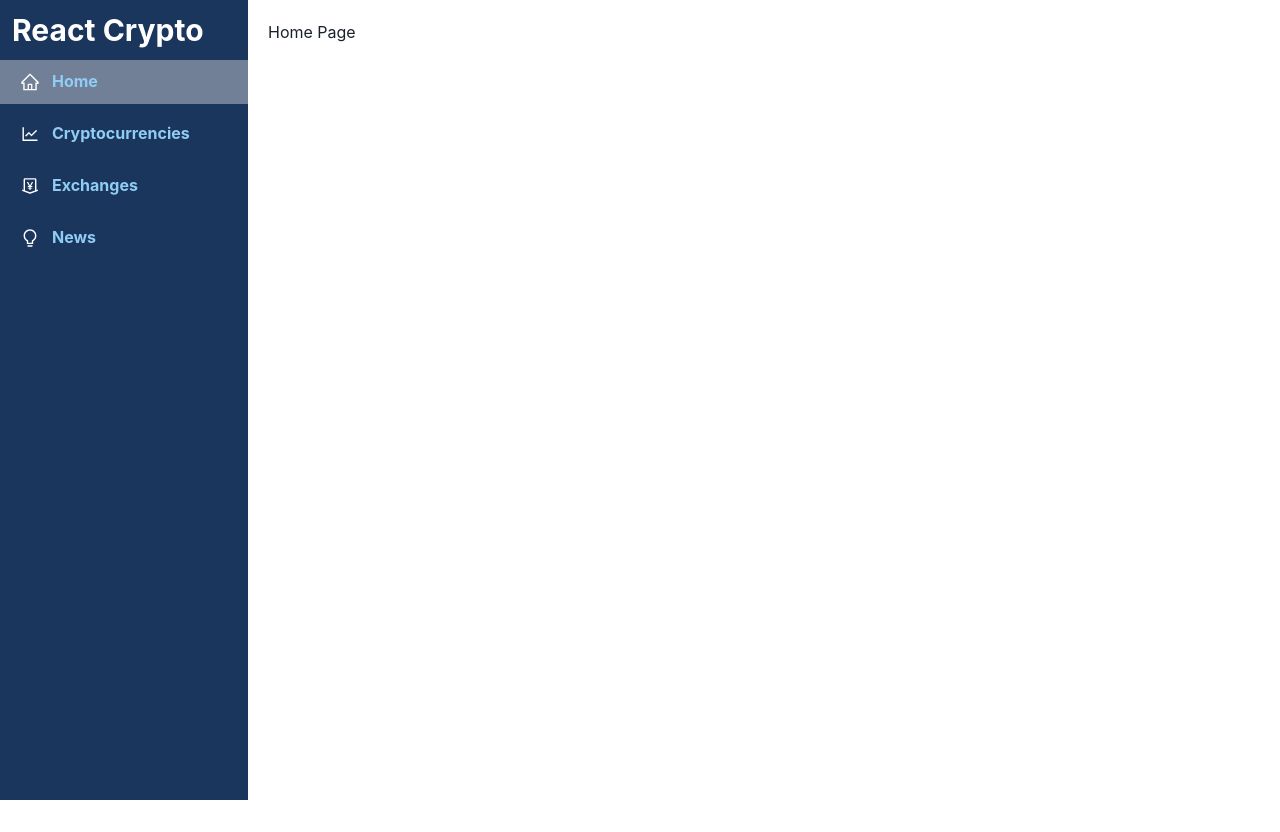
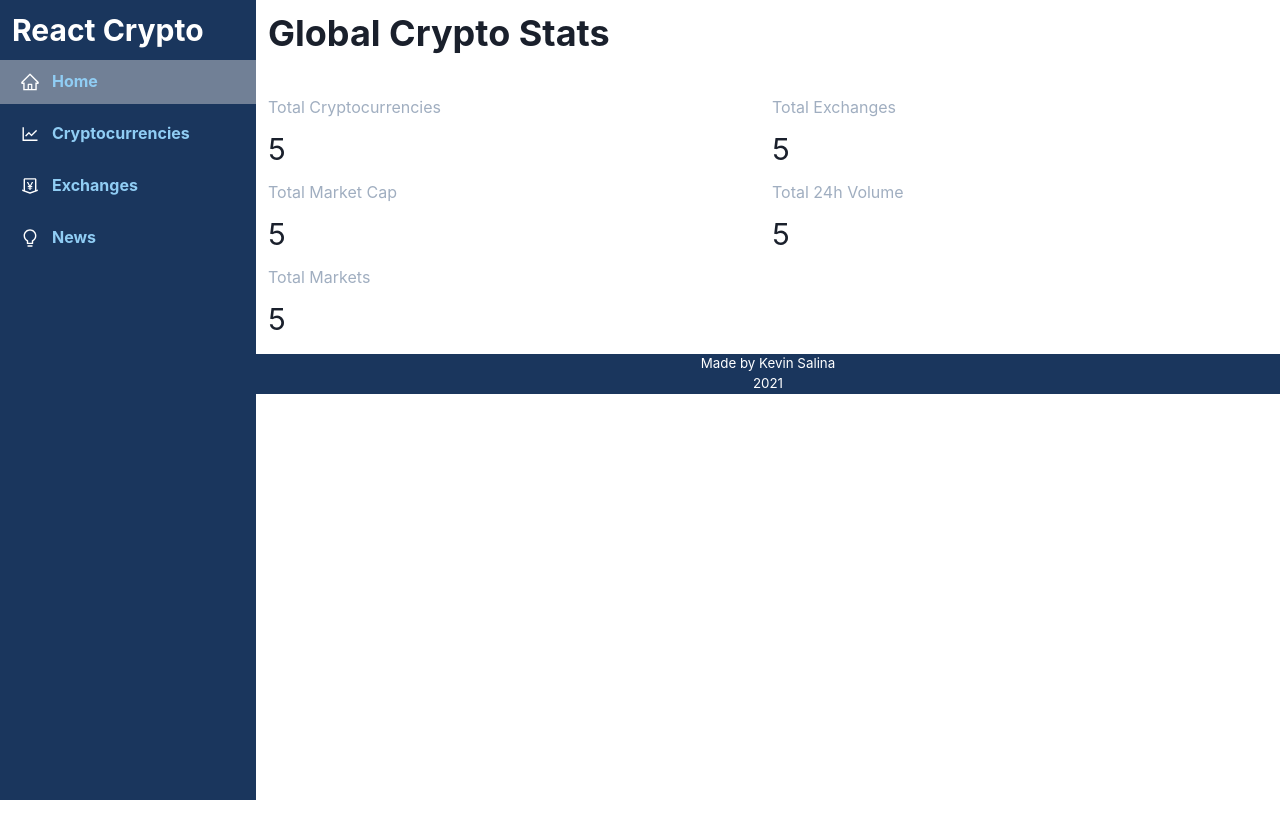
Before and after one commit to KevinSalina/react-crypto-dashboard, a Next.js app: page / in a window 1280 px wide. Built offline with nearby package versions, Linux system fonts and the light colour scheme.

Commit message:
Added redux toolkit and connectivity to coinranking api endpoints

```diff
--- /dev/null
+++ b/app/store.js
@@ -0,0 +1,8 @@
+import { configureStore } from '@reduxjs/toolkit'
+import { cryptoApi } from '../services/cryptoApi'
+
+export default configureStore({
+  reducer: {
+    [cryptoApi.reducerPath]: cryptoApi.reducer
+  }
+})
--- /dev/null
+++ b/components/Footer.js
@@ -0,0 +1,19 @@
+import React from 'react'
+import { Box, Text } from '@chakra-ui/react'
+
+const Footer = () => {
+  return (
+    <Box
+      d='flex'
+      w="full"
+      bg='blue.900'
+      color="white"
+      alignItems='center'
+      justifyContent='center'
+    >
+      <Text fontSize="smaller" align="center">Made by Kevin Salina <br /> 2021</Text>
+    </Box>
+  )
+}
+
+export default Footer
--- a/components/Layout.js
+++ b/components/Layout.js
@@ -2,18 +2,22 @@ import React from 'react'
 import Head from 'next/head'
 import { Box, Container } from "@chakra-ui/react"
 import NavBar from './NavBar'
+import Footer from './Footer'
 
 const Layout = ({ children }) => {
   return (
-    <Box as='main' pb={8}>
+    <Box as='main' pb={8} overflow="hidden">
       <Head>
         <title>Cyrpto App</title>
       </Head>
 
       <Box display="flex" height="100vh" overflow="hidden">
         <NavBar />
-        <Box flex=".8" p={5}>
-          {children}
+        <Box flex=".8">
+          <Box p={3}>
+            {children}
+          </Box>
+          <Footer />
         </Box>
       </Box>
     </Box>
--- a/components/NavBar.js
+++ b/components/NavBar.js
@@ -46,7 +46,6 @@ const NavBar = ({ path }) => {
   }
 
 
-
   return (
     <Box as='nav' flex=".2" bg="blue.900" color="blue.200" display='flex' flexDir='column' w="full">
       <Flex alignItems="center" p={3}>
--- /dev/null
+++ b/components/Statistics.js
@@ -0,0 +1,13 @@
+import React from 'react'
+import { VStack, Text } from '@chakra-ui/react'
+
+const Statistics = ({ title, value }) => {
+  return (
+    <VStack alignItems='flex-start'>
+      <Text fontSize="md" color="gray.400">{title}</Text>
+      <Text fontSize="3xl">{value}</Text>
+    </VStack>
+  )
+}
+
+export default Statistics
--- a/package.json
+++ b/package.json
@@ -13,11 +13,14 @@
     "@chakra-ui/react": "^1.6.10",
     "@emotion/react": "^11.5.0",
     "@emotion/styled": "^11.3.0",
+    "@reduxjs/toolkit": "^1.6.2",
     "framer-motion": "^4.1.17",
+    "millify": "^4.0.0",
     "next": "11.1.2",
     "react": "17.0.2",
     "react-dom": "17.0.2",
-    "react-icons": "^4.3.1"
+    "react-icons": "^4.3.1",
+    "react-redux": "^7.2.6"
   },
   "devDependencies": {
     "eslint": "7.32.0",
--- a/pages/_app.js
+++ b/pages/_app.js
@@ -1,14 +1,18 @@
 import { ChakraProvider } from "@chakra-ui/react"
+import { Provider } from "react-redux"
+import store from '../app/store'
 import theme from '../styles/theme'
 import Layout from "../components/Layout"
 
 function MyApp({ Component, pageProps }) {
   return (
-    <ChakraProvider theme={theme}>
-      <Layout>
-        <Component {...pageProps} />
-      </Layout>
-    </ChakraProvider>
+    <Provider store={store}>
+      <ChakraProvider theme={theme}>
+        <Layout>
+          <Component {...pageProps} />
+        </Layout>
+      </ChakraProvider>
+    </Provider>
   )
 }
 
--- a/pages/index.js
+++ b/pages/index.js
@@ -1,8 +1,28 @@
-import { Box, Container } from "@chakra-ui/react";
-import NavBar from "../components/NavBar";
+import { Heading, SimpleGrid, GridItem, Box, HStack, VStack, Text } from "@chakra-ui/react"
+import Statistics from "../components/Statistics"
 
 export default function Home() {
   return (
-    <div>Home Page</div>
+    <>
+      <Heading as="h1" mb={10}> Global Crypto Stats</Heading>
+      <SimpleGrid columns={24} spacing={2}>
+        <GridItem colSpan={12}>
+          <Statistics title="Total Cryptocurrencies" value='5' />
+        </GridItem>
+        <GridItem colSpan={12}>
+          <Statistics title="Total Exchanges" value='5' />
+        </GridItem>
+        <GridItem colSpan={12}>
+          <Statistics title="Total Market Cap" value='5' />
+        </GridItem>
+        <GridItem colSpan={12}>
+          <Statistics title="Total 24h Volume" value='5' />
+        </GridItem>
+        <GridItem colSpan={12}>
+          <Statistics title="Total Markets" value='5' />
+        </GridItem>
+      </SimpleGrid>
+
+    </>
   )
 }
--- /dev/null
+++ b/services/cryptoApi.js
@@ -0,0 +1,21 @@
+import { createApi, fetchBaseQuery } from '@reduxjs/toolkit/query'
+import build from 'next/dist/build'
+
+const cryptoHeaders = {
+  'x-rapidapi-host': 'coinranking1.p.rapidapi.com',
+  'x-rapidapi-key': '158524c042msh1189b7774f2c178p18016fjsndd7ba281b234'
+}
+
+const baseUrl = 'https://coinranking1.p.rapidapi.com'
+
+const createRequest = (url) => ({ url, headers: cryptoHeaders })
+
+export const cryptoApi = createApi({
+  reducerPath: 'cryptoApi',
+  baseQuery: fetchBaseQuery({ baseUrl }),
+  endpoints: (builder) => ({
+    getCryptos: builder.query({
+      query: () => createRequest('/exchanges')
+    })
+  })
+})
```
Also changed, not shown: pages/cryptocurrencies/[id].js (added, +15 -0 lines), 1 other file (tests, documents, lock files or other folders).
